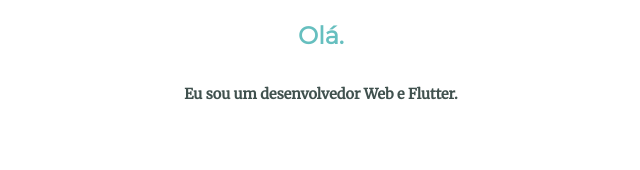
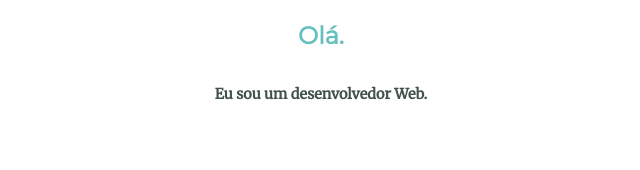
Before and after one commit to PColares/CSS-My-Site, a plain HTML site: page index.html in a window 1280 px wide. Shown: the part 953-1123 px from the top of the page, without its empty margins (319-959 px from the left). Drawn offline with Linux system fonts and the light colour scheme.

Commit message:
Update index.html

```diff
--- a/index.html
+++ b/index.html
@@ -23,7 +23,7 @@
         <div class="profile">
           <img class="p-img" src="imagens/perfil.png" alt="Foto de Perfil">
           <h2>Olá.</h2>
-          <p class="intro">Eu sou um desenvolvedor Web e Flutter.</p>
+          <p class="intro">Eu sou um desenvolvedor Web.</p>
         </div>
         <hr>
 
```
